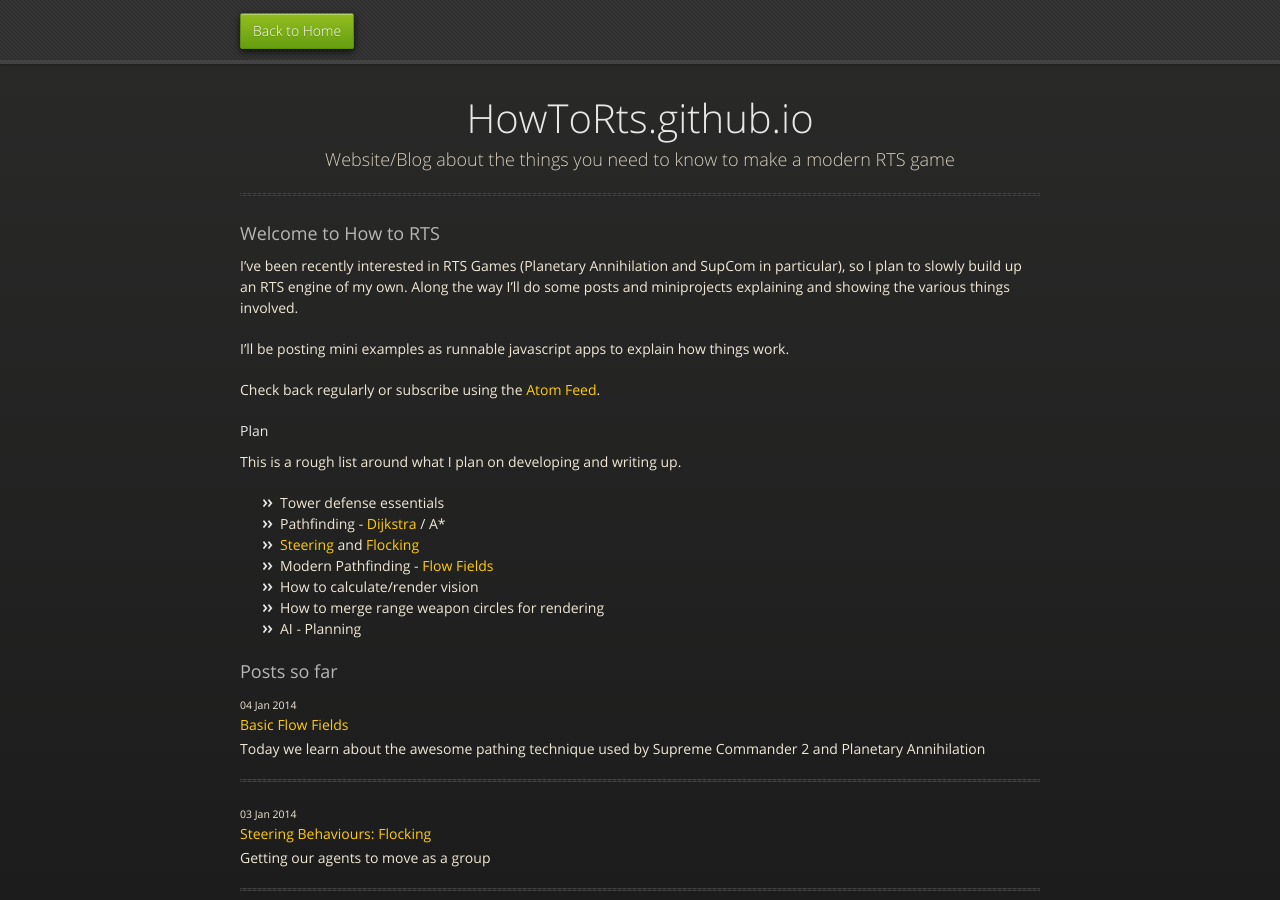
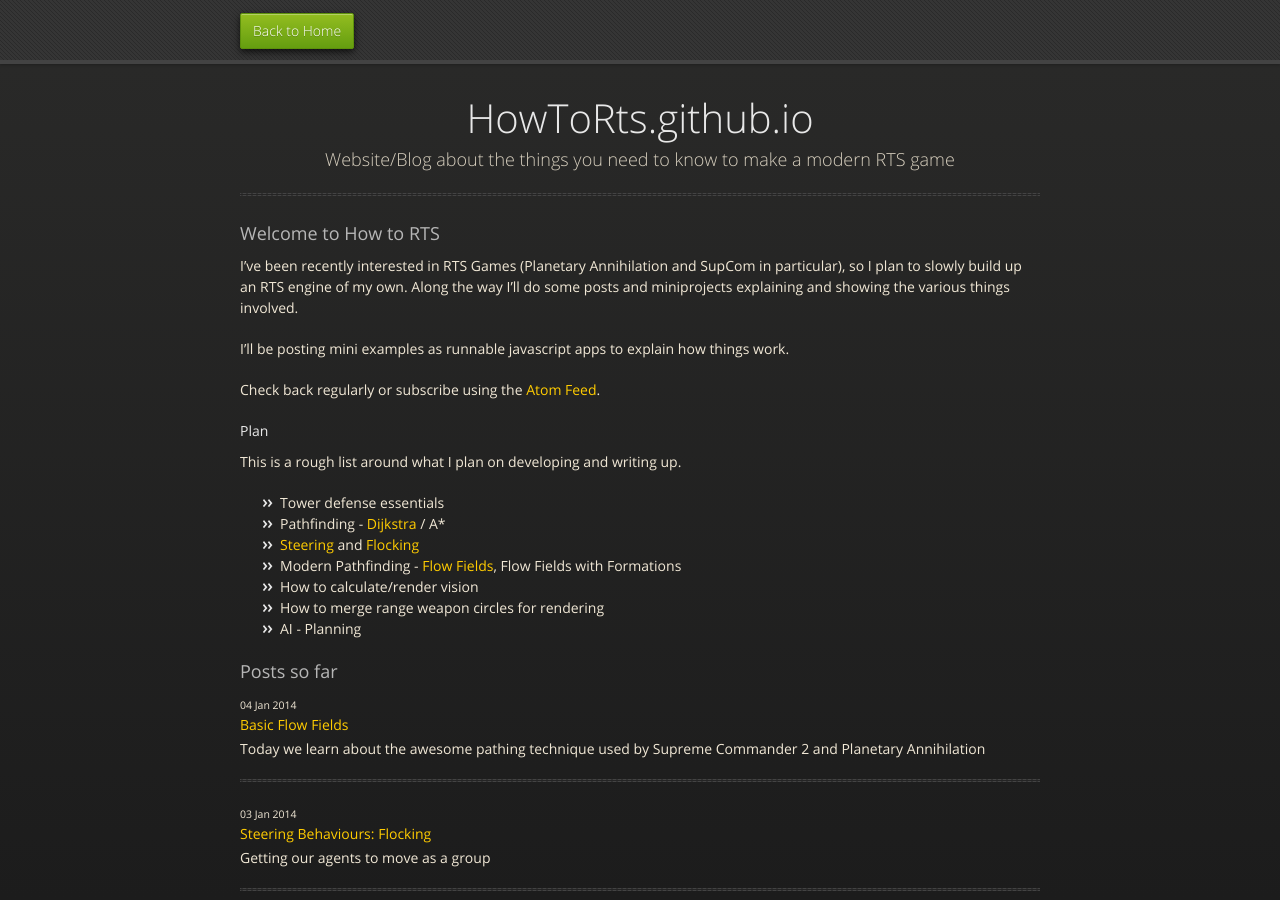
Before and after one commit to HowToRts/HowToRts.github.io, a Jekyll site: the page built from index.md, in a window 1280 px wide and 900 px high. Built offline with Jekyll 4.4.1, drawn with Linux system fonts in a browser that asks for light colours; nearby versions of some CDN libraries.

Commit message:
Should write something about flow fields with formations, even though it is sort of obvious how it'd work (formation steering behaviour)

```diff
--- a/index.md
+++ b/index.md
@@ -19,7 +19,7 @@ This is a rough list around what I plan on developing and writing up.
 - Tower defense essentials
 - Pathfinding - [Dijkstra] / A*
 - [Steering] and [Flocking]
-- Modern Pathfinding - [Flow Fields]
+- Modern Pathfinding - [Flow Fields], Flow Fields with Formations
 - How to calculate/render vision
 - How to merge range weapon circles for rendering
 - AI - Planning
```
